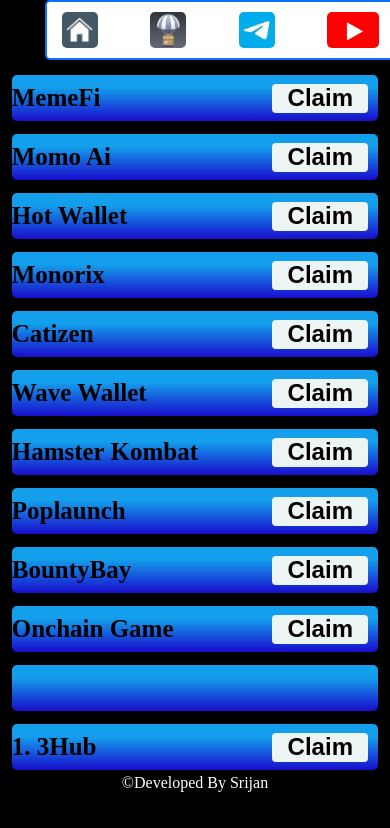
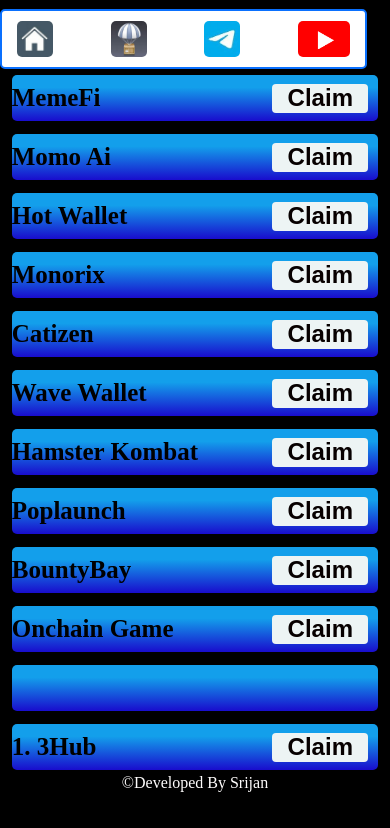
Before and after one commit to CoderSrijan/Freedrops, a plain HTML site: page index.html in a window 390 px wide. Drawn offline with nearby package versions, Linux system fonts and the light colour scheme.

Commit message:
Update style.css

```diff
--- a/style.css
+++ b/style.css
@@ -142,6 +142,7 @@
 
 @media screen and (max-width: 760px) {
        nav ul{
-        width: 90%
+           margin: 9px 0px 4px 0px;
+        width: 94%
        }
 }
```
